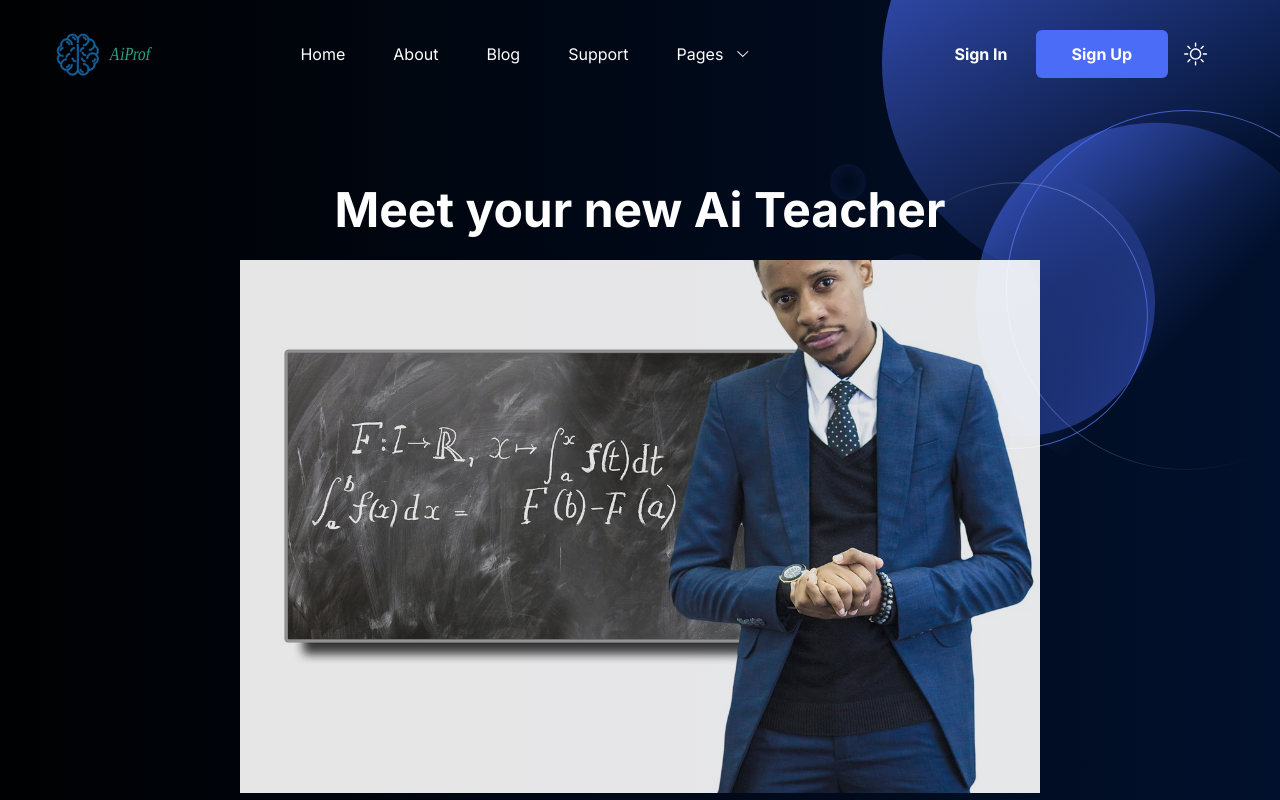
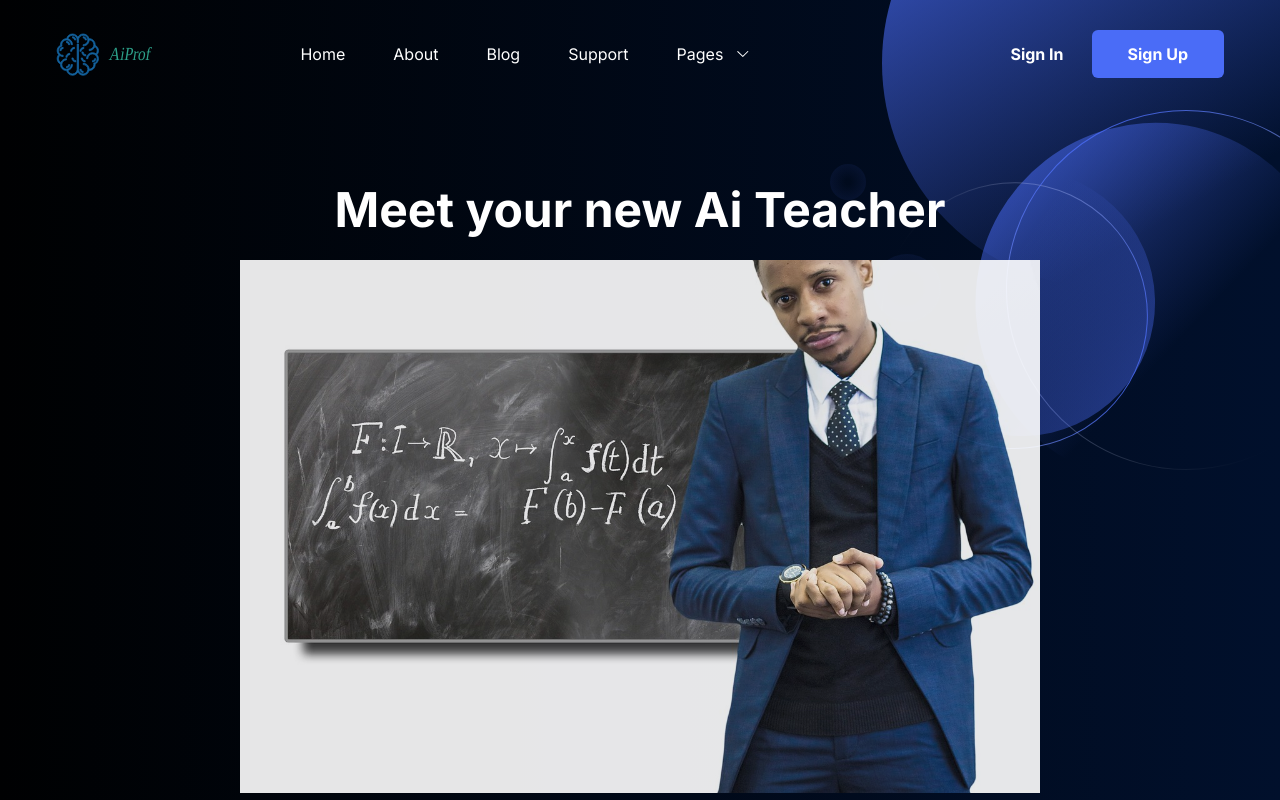
Before and after one commit to MeetYourAI/AIProf, a Next.js app: page / in a window 1280 px wide. Shown: the top 800 px of the page. Built offline with nearby package versions, Linux system fonts and the light colour scheme.

Commit message:
Remove themeToggler

```diff
--- a/components/Header/index.tsx
+++ b/components/Header/index.tsx
@@ -163,7 +163,7 @@ const Header = () => {
                   Sign Up
                 </Link>
                 <div>
-                  <ThemeToggler />
+                  {/* <ThemeToggler /> */}
                 </div>
               </div>
             </div>
```
